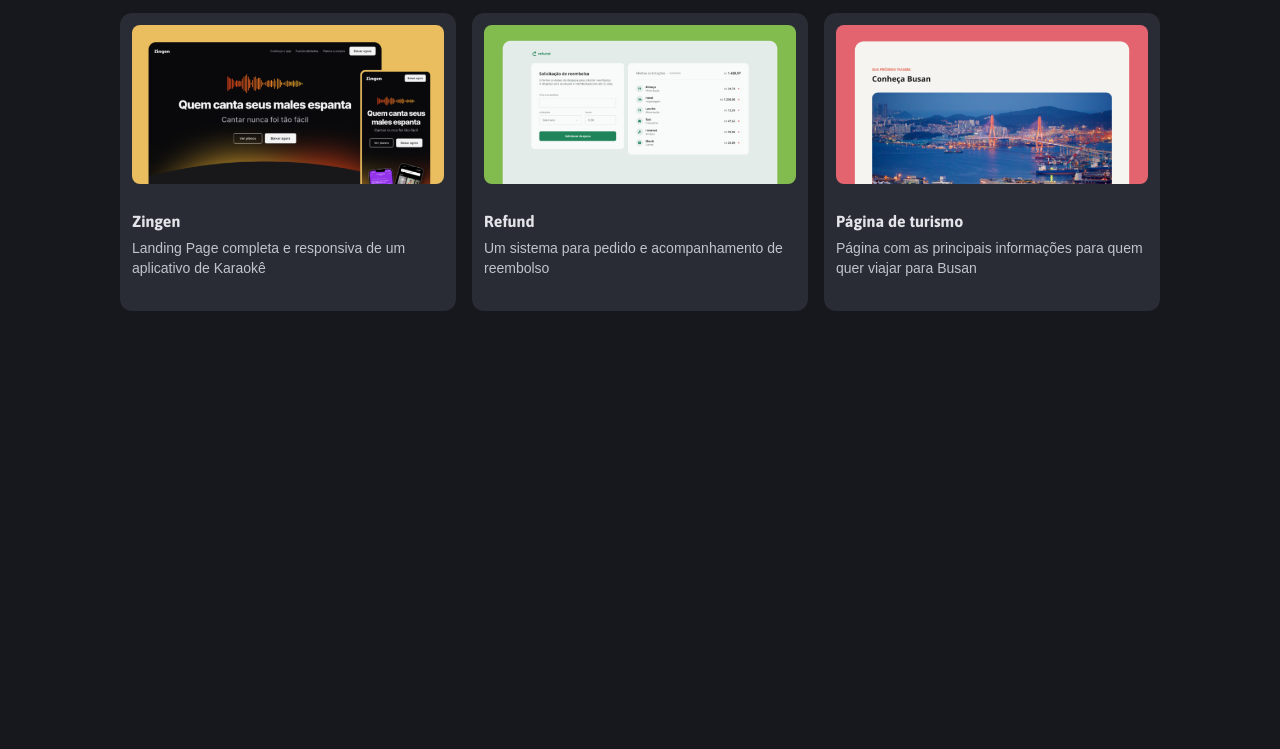
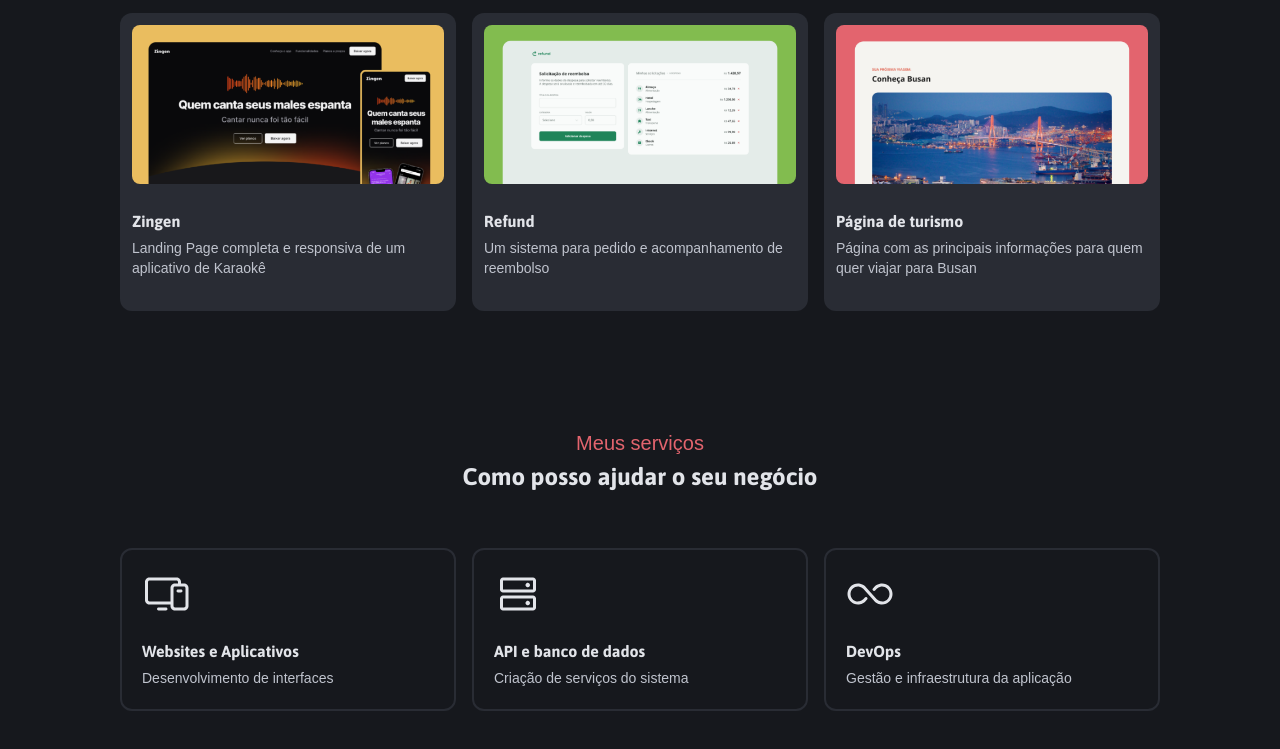
Before and after one commit to lucas-emanuel1/Portfolio_dev, a plain HTML site: page index.html in a window 1280 px wide. Shown: the part 1307-2056 px from the top of the page. Before the commit the page ends 1698 px from the top, so only its background shows below. Drawn offline with Linux system fonts and the light colour scheme.

Commit message:
Section my service concluído

```diff
--- a/index.html
+++ b/index.html
@@ -28,10 +28,11 @@
         <li class="text-md gray-500 flex gap-12 flex-align-items"><img src="assets/React.svg" alt="Logo React">React</li>
         <li class="text-md gray-500 flex gap-12 flex-align-items"><img src="assets/Node.js.svg" alt="Logo Node JS">Node.js</li>
       </ul>
-      <div class="division grid grid-justify-center container-space-block">
-        <img src="assets/CaretDoubleDown.svg" alt="">
-      </div>
     </header>
+  </div>
+
+  <div class="division grid grid-justify-center">
+    <img src="assets/CaretDoubleDown.svg" alt="">
   </div>
 
   <section id="my-work">
@@ -72,5 +73,29 @@
       </div>
     </div>
   </section>
+
+  <section id="my-service">
+    <div class="container">
+      <span class="grid red subtitle text-align-center">Meus serviços</span>
+      <h2 class="title-md gray-600 text-align-center">Como posso ajudar o seu negócio</h2>
+      <div class="my-work-container grid grid-col-3 gap-16">
+        <div class="item">
+          <img src="assets/Devices.svg" alt="Ícone device">
+          <h3 class="gray-600 title-sm ">Websites e Aplicativos</h3>
+          <p class="gray-500 text-sm">Desenvolvimento de interfaces</p>
+        </div>
+        <div class="item">
+          <img src="assets/HardDrives.svg" alt="Ícone hardDrives">
+          <h3 class="gray-600 title-sm ">API e banco de dados</h3>
+          <p class="gray-500 text-sm">Criação de serviços do sistema </p>
+        </div>
+        <div class="item">
+          <img src="assets/Infinity.svg" alt="Ícone do Infinito">
+          <h3 class="gray-600 title-sm ">DevOps</h3>
+          <p class="gray-500 text-sm">Gestão e infraestrutura da aplicação</p>
+        </div>
+      </div>
+    </div>
+  </section>
 </body>
 </html>
--- a/styles/section.css
+++ b/styles/section.css
@@ -22,3 +22,10 @@
   margin-block: 8px 21px;
   text-align: left;
 }
+
+.division {
+  position: absolute;
+  left: 50%;
+  top: 80vh;
+  transform: translateX(-50%);
+}
--- /dev/null
+++ b/styles/service.css
@@ -0,0 +1,18 @@
+#my-service {
+  margin-block: 120px;
+}
+#my-service h2 {
+  margin-block: 8px 56px;
+}
+.item {
+  border: 2px solid var(--gray-300);
+  border-radius: 12px;
+  padding: 20px;
+}
+.item img {
+  width: 48px;
+  height: 48px;
+}
+.item h3 {
+  margin-block: 20px 8px;
+}
--- a/styles/style.css
+++ b/styles/style.css
@@ -2,3 +2,5 @@
 @import url(utility.css);
 @import url(header.css);
 @import url(section.css);
+@import url(service.css);
+@import url(footer.css);
```
Also changed, not shown: styles/footer.css (added).
